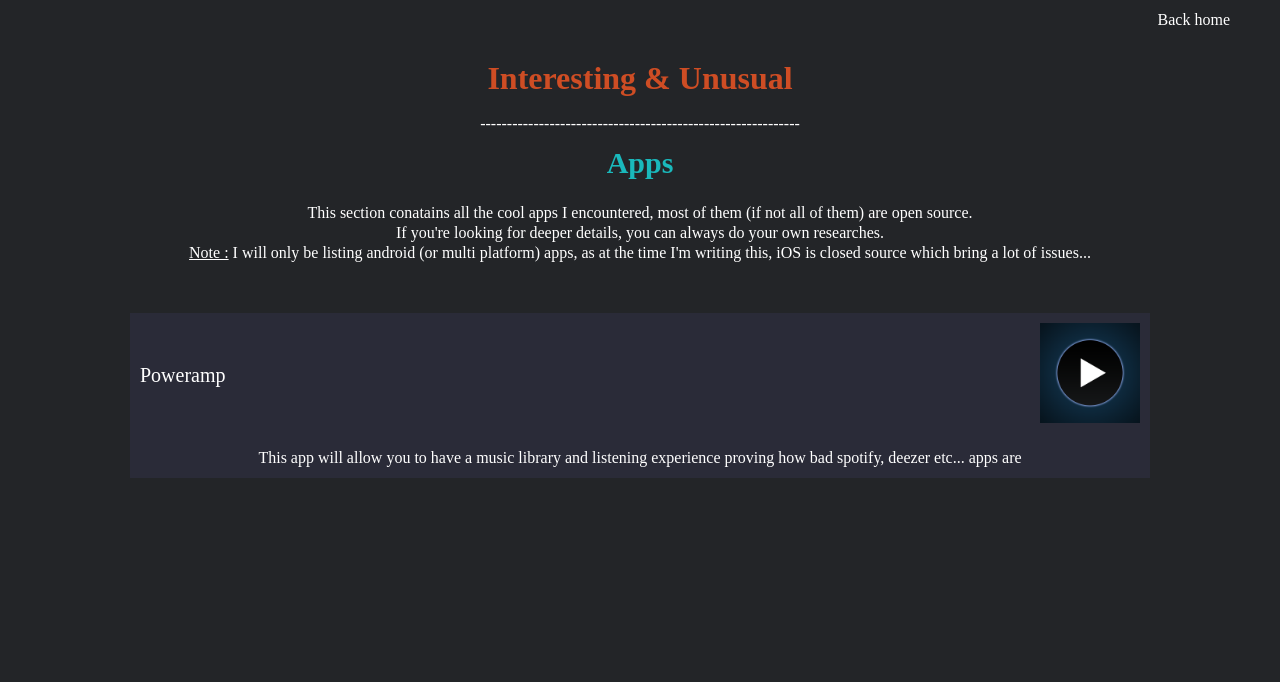
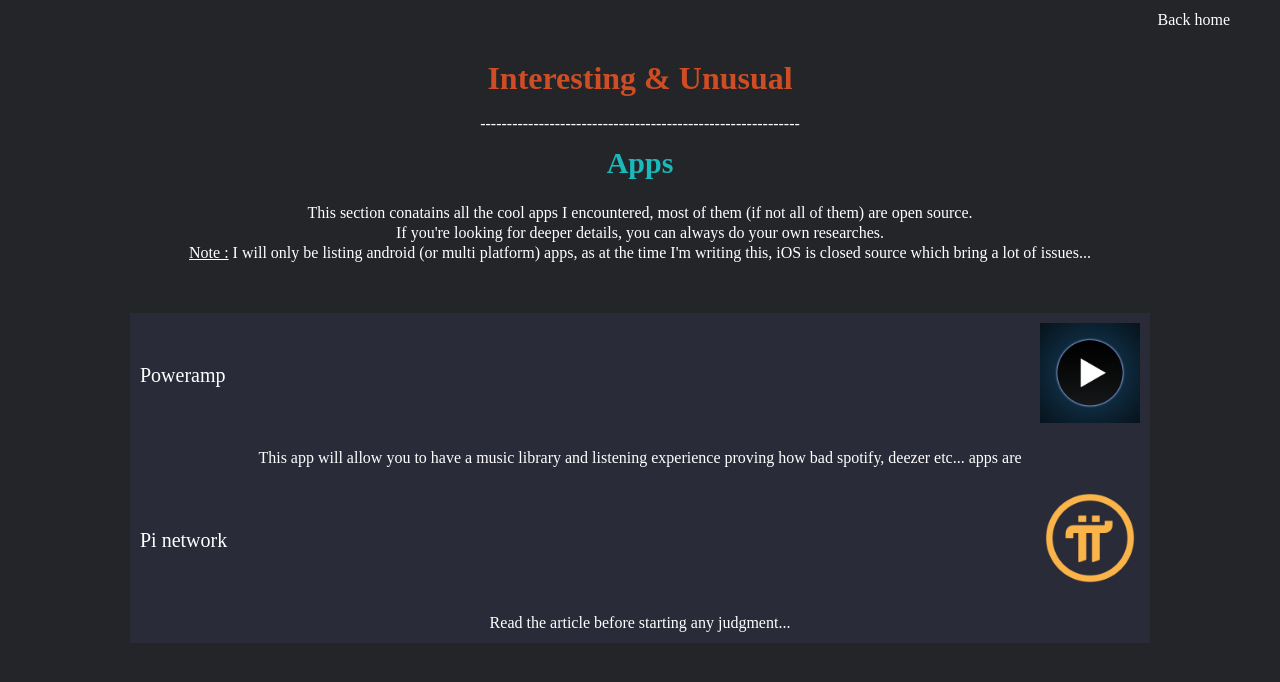
Before and after one commit to 0internetuser/interesting-unusual, a plain HTML site: page articles/Apps/apps.html in a window 1280 px wide. Drawn offline with Linux system fonts and the light colour scheme.

Commit message:
compressed pics

```diff
--- a/articles/Apps/apps.html
+++ b/articles/Apps/apps.html
@@ -35,6 +35,17 @@
   </div>
 
 
+  <div class="recentArticle">
+    <div class="recentArticleTitle">
+      <a href="./apps_articles/Pi_network/pi_network.html">Pi network</a>
+      <div class="articleSneakPic"><img src="./apps_articles/Pi_network/pi_network_logo.png" alt="error wile loading image" width="100px"></div>
+    </div>
+
+    <p><br>Read the article before starting any judgment...</p>
+
+  </div>
+
+
 
 
 
```
Also changed, not shown: articles/Productivity/productivity_articles/typing_faster/typing_faster.html (+2 -3 lines), articles/Apps/apps_articles/Pi_network/pi_network_logo.png (added), articles/Apps/apps_articles/Poweramp/poweramp_screen1.jpg, articles/Apps/apps_articles/Poweramp/poweramp_screen2.jpg, articles/Apps/apps_articles/Poweramp/poweramp_screen3.jpg, articles/Apps/apps_articles/Poweramp/poweramp_screen4.jpg, articles/Apps/apps_articles/Poweramp/poweramp_screen5.jpg, articles/Softwares/software_articles/kodi/example1.png, articles/Softwares/software_articles/kodi/example2.jpeg, articles/Softwares/software_articles/kodi/example3.png, articles/Softwares/software_articles/kodi/example4.png, articles/Softwares/software_articles/kodi/example5.jpeg, articles/Softwares/software_articles/kodi/movies_view.png, articles/Softwares/software_articles/kodi/my_build.png.
